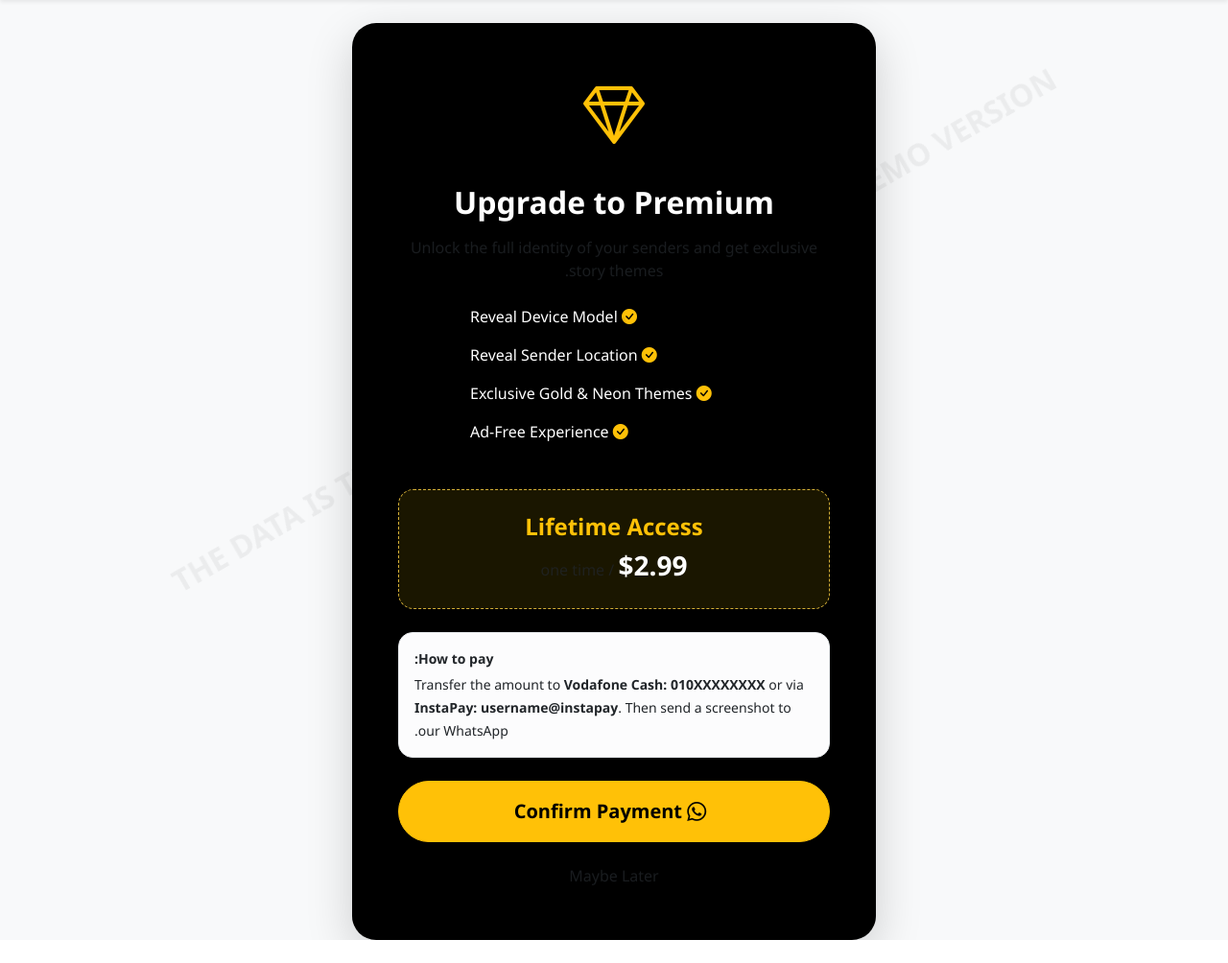
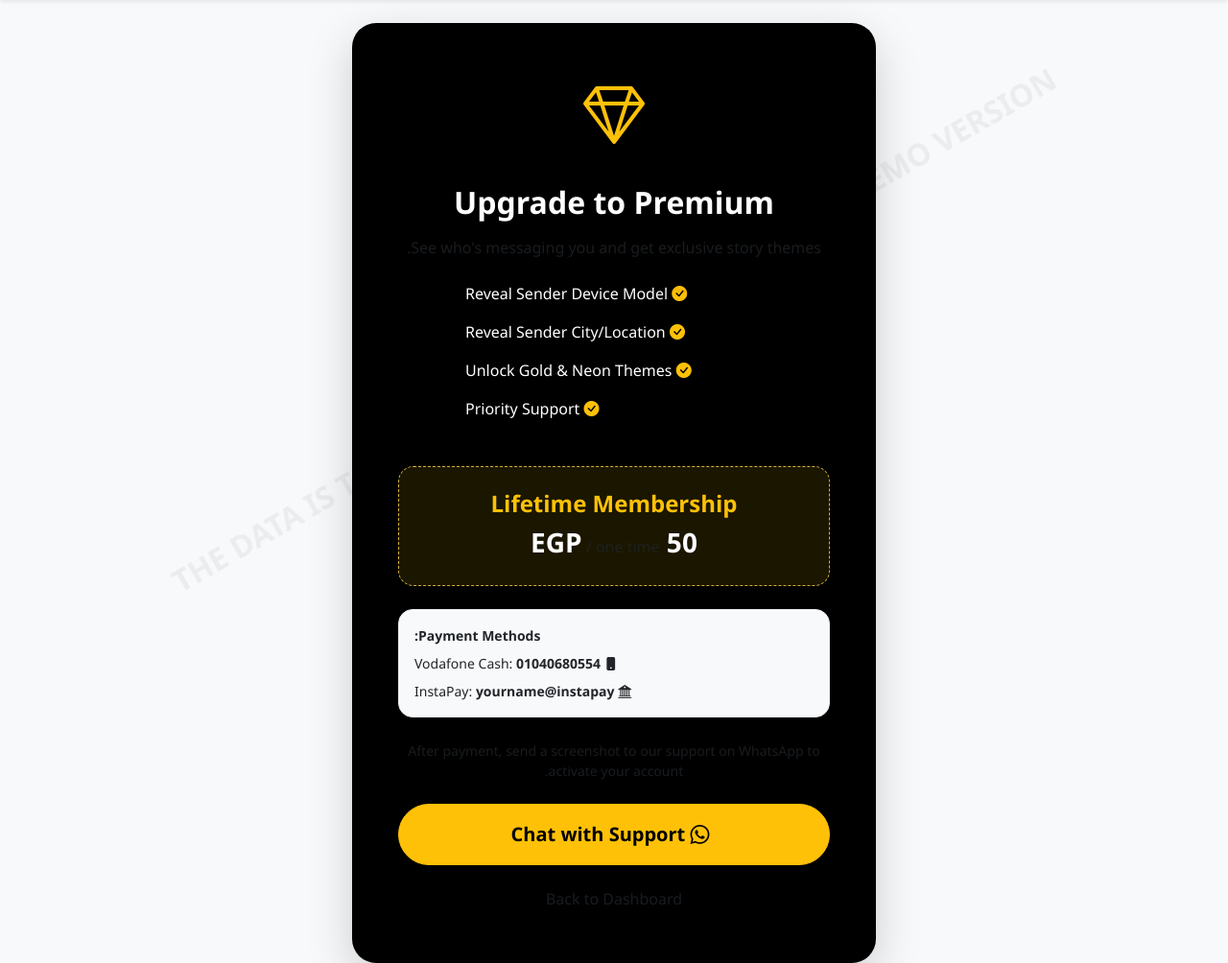
Before and after one commit to crsbo/anonymous-app, a Flask app: page /upgrade in a window 1280 px wide. Shown: the part 56-1060 px from the top of the page at 96% size. Before the commit the page ends 1036 px from the top, so only its background shows below. Run offline with Flask 3, Linux system fonts and the light colour scheme; the visitor is signed in with stand-in values (Sample User, id 1).

Commit message:
Update upgrade.html

```diff
--- a/templates/upgrade.html
+++ b/templates/upgrade.html
@@ -8,30 +8,34 @@
                     <i class="bi bi-gem text-warning" style="font-size: 4rem;"></i>
                 </div>
                 <h2 class="fw-bold text-white mb-3">Upgrade to Premium</h2>
-                <p class="text-muted mb-4">Unlock the full identity of your senders and get exclusive story themes.</p>
+                <p class="text-muted mb-4">See who's messaging you and get exclusive story themes.</p>
 
-                <ul class="list-unstyled text-start text-white mb-5 mx-auto" style="max-width: 300px;">
-                    <li class="mb-3"><i class="bi bi-check-circle-fill text-warning me-2"></i> Reveal Device Model</li>
-                    <li class="mb-3"><i class="bi bi-check-circle-fill text-warning me-2"></i> Reveal Sender Location</li>
-                    <li class="mb-3"><i class="bi bi-check-circle-fill text-warning me-2"></i> Exclusive Gold & Neon Themes</li>
-                    <li class="mb-3"><i class="bi bi-check-circle-fill text-warning me-2"></i> Ad-Free Experience</li>
+                <ul class="list-unstyled text-start text-white mb-5 mx-auto" style="max-width: 310px;">
+                    <li class="mb-3"><i class="bi bi-check-circle-fill text-warning me-2"></i> Reveal Sender Device Model</li>
+                    <li class="mb-3"><i class="bi bi-check-circle-fill text-warning me-2"></i> Reveal Sender City/Location</li>
+                    <li class="mb-3"><i class="bi bi-check-circle-fill text-warning me-2"></i> Unlock Gold & Neon Themes</li>
+                    <li class="mb-3"><i class="bi bi-check-circle-fill text-warning me-2"></i> Priority Support</li>
                 </ul>
 
                 <div class="p-4 rounded-4 mb-4" style="background: rgba(255,215,0,0.1); border: 1px dashed #d4af37;">
-                    <h4 class="text-warning fw-bold mb-1">Lifetime Access</h4>
-                    <span class="text-white fs-3 fw-bold">$2.99</span> <span class="text-muted">/ one time</span>
+                    <h4 class="text-warning fw-bold mb-1">Lifetime Membership</h4>
+                    <span class="text-white fs-3 fw-bold">50 EGP</span> <span class="text-muted">/ one time</span>
                 </div>
 
-                <div class="alert alert-light text-dark text-start mb-4" style="border-radius: 15px;">
-                    <small class="fw-bold d-block mb-1">How to pay:</small>
-                    <small>Transfer the amount to <strong>Vodafone Cash: 010XXXXXXXX</strong> or via <strong>InstaPay: username@instapay</strong>. Then send a screenshot to our WhatsApp.</small>
+                <div class="alert alert-light text-start mb-4" style="border-radius: 15px; background: #f8f9fa;">
+                    <small class="fw-bold d-block mb-2 text-dark">Payment Methods:</small>
+                    <div class="mb-2 text-dark small"><i class="bi bi-phone-fill me-1"></i> Vodafone Cash: <strong>01040680554</strong></div>
+                    <div class="text-dark small"><i class="bi bi-bank2 me-1"></i> InstaPay: <strong>yourname@instapay</strong></div>
                 </div>
 
-                <a href="https://wa.me/2010XXXXXXXX" class="btn btn-warning btn-lg w-100 fw-bold rounded-pill p-3 shadow">
-                    <i class="bi bi-whatsapp me-2"></i> Confirm Payment
+                <p class="text-muted small mb-4">After payment, send a screenshot to our support on WhatsApp to activate your account.</p>
+
+                <a href="https://wa.me/201040680554?text=Hello, I have paid for the Premium account. Here is my screenshot."
+                   class="btn btn-warning btn-lg w-100 fw-bold rounded-pill p-3 shadow" target="_blank">
+                    <i class="bi bi-whatsapp me-2"></i> Chat with Support
                 </a>
 
-                <a href="{{ url_for('dashboard') }}" class="btn btn-link text-muted mt-3 text-decoration-none">Maybe Later</a>
+                <a href="{{ url_for('dashboard') }}" class="btn btn-link text-muted mt-3 text-decoration-none">Back to Dashboard</a>
             </div>
         </div>
     </div>
```
